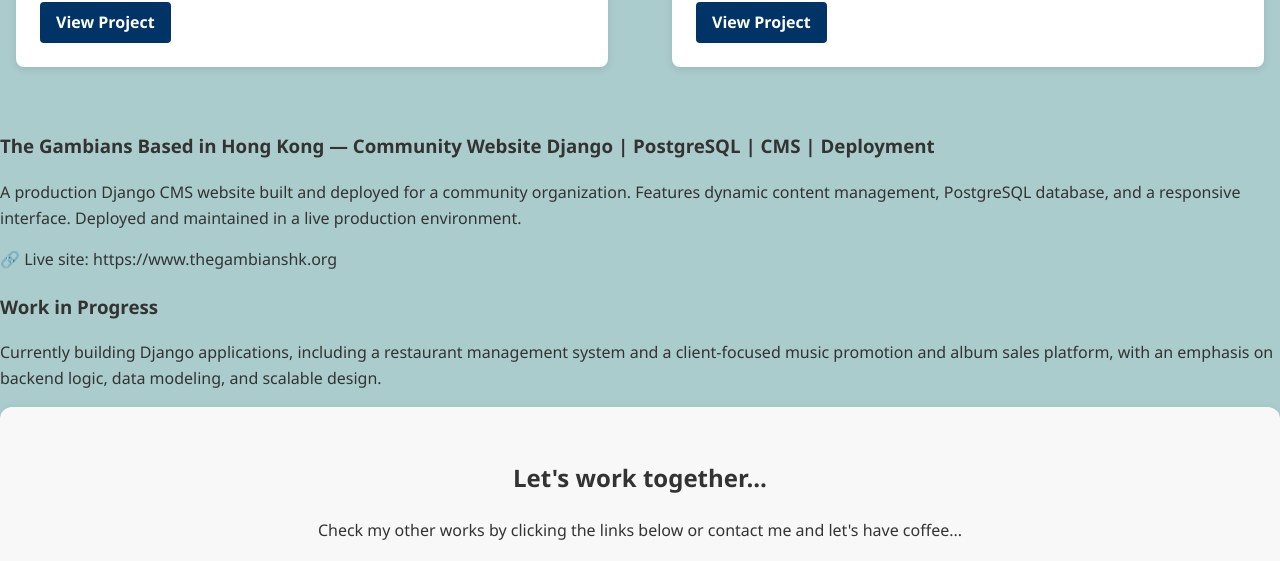
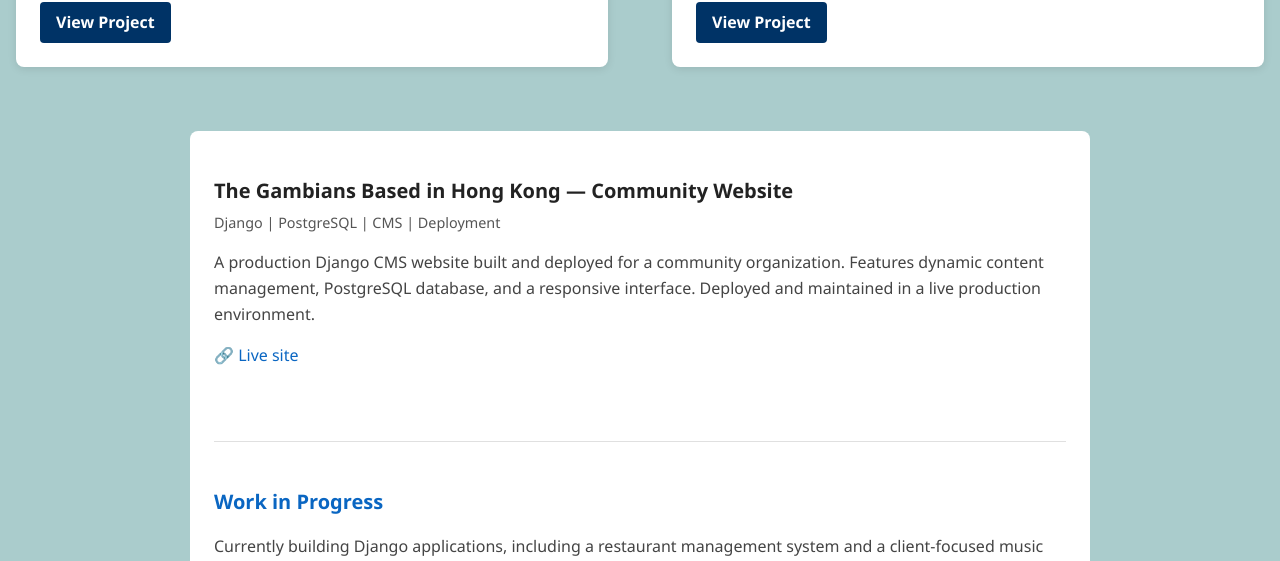
Before and after one commit to laminmcamara/portfolio, a plain HTML site: page index.html in a window 1280 px wide. Shown: the part 2856-3417 px from the top of the page. Drawn offline with Linux system fonts and the light colour scheme; a small style sheet from the web is missing.

Commit message:
Add live production project and work-in-progress section

```diff
--- a/index.html
+++ b/index.html
@@ -117,19 +117,30 @@
       </div>
     </section>
 
-    <div>
-      <h3>The Gambians Based in Hong Kong — Community Website
-        Django | PostgreSQL | CMS | Deployment</h3>
-        <p>A production Django CMS website built and deployed for a community organization.
-          Features dynamic content management, PostgreSQL database, and a responsive interface.
-          Deployed and maintained in a live production environment.</p>
+    <div class="portfolio-production">
+      <h3>
+        The Gambians Based in Hong Kong — Community Website
+        <span>Django | PostgreSQL | CMS | Deployment</span>
+      </h3>
 
-          🔗 Live site: https://www.thegambianshk.org
+      <p>
+        A production Django CMS website built and deployed for a community organization.
+        Features dynamic content management, PostgreSQL database, and a responsive interface.
+        Deployed and maintained in a live production environment.
+      </p>
 
-          <h3>Work in Progress</h3>
-          <p>Currently building Django applications, including a restaurant management system and a client‑focused music promotion and album sales platform, with an emphasis on backend logic, data modeling, and scalable design.
+      <a class="live-link" href="https://www.thegambianshk.org" target="_blank" rel="noopener">
+        🔗 Live site
+      </a>
 
-          </p>
+      <div class="wip">
+        <h3>Work in Progress</h3>
+        <p>
+          Currently building Django applications, including a restaurant management system and
+          a client‑focused music promotion and album sales platform, with an emphasis on backend
+          logic, data modeling, and scalable design.
+        </p>
+      </div>
     </div>
 
     <!-- Contact Section -->
--- a/styles.css
+++ b/styles.css
@@ -320,3 +320,68 @@
       margin: 1rem 0;
     }
   }
+
+/* ===== Production & Work-in-Progress Projects ===== */
+
+.portfolio-production {
+  max-width: 900px;
+  margin: 3rem auto;
+  padding: 1.5rem;
+  background-color: #ffffff;
+  border-radius: 8px;
+}
+
+.portfolio-production h3 {
+  font-size: 1.25rem;
+  font-weight: 600;
+  margin-bottom: 0.75rem;
+  color: #222;
+}
+
+.portfolio-production h3 span {
+  display: block;
+  font-size: 0.9rem;
+  font-weight: 500;
+  color: #555;
+  margin-top: 0.25rem;
+}
+
+.portfolio-production p {
+  font-size: 1rem;
+  line-height: 1.6;
+  color: #444;
+  margin-bottom: 1rem;
+}
+
+.portfolio-production .live-link {
+  display: inline-block;
+  margin-bottom: 2rem;
+  font-weight: 500;
+  color: #0a66c2;
+  text-decoration: none;
+}
+
+.portfolio-production .live-link:hover {
+  text-decoration: underline;
+}
+
+.portfolio-production .wip {
+  margin-top: 2.5rem;
+  padding-top: 1.5rem;
+  border-top: 1px solid #e0e0e0;
+}
+
+.portfolio-production .wip h3 {
+  color: #0a66c2;
+}
+
+/* Responsive */
+@media (max-width: 768px) {
+  .portfolio-production {
+    padding: 1rem;
+  }
+
+  .portfolio-production h3 {
+    font-size: 1.1rem;
+  }
+}
```
